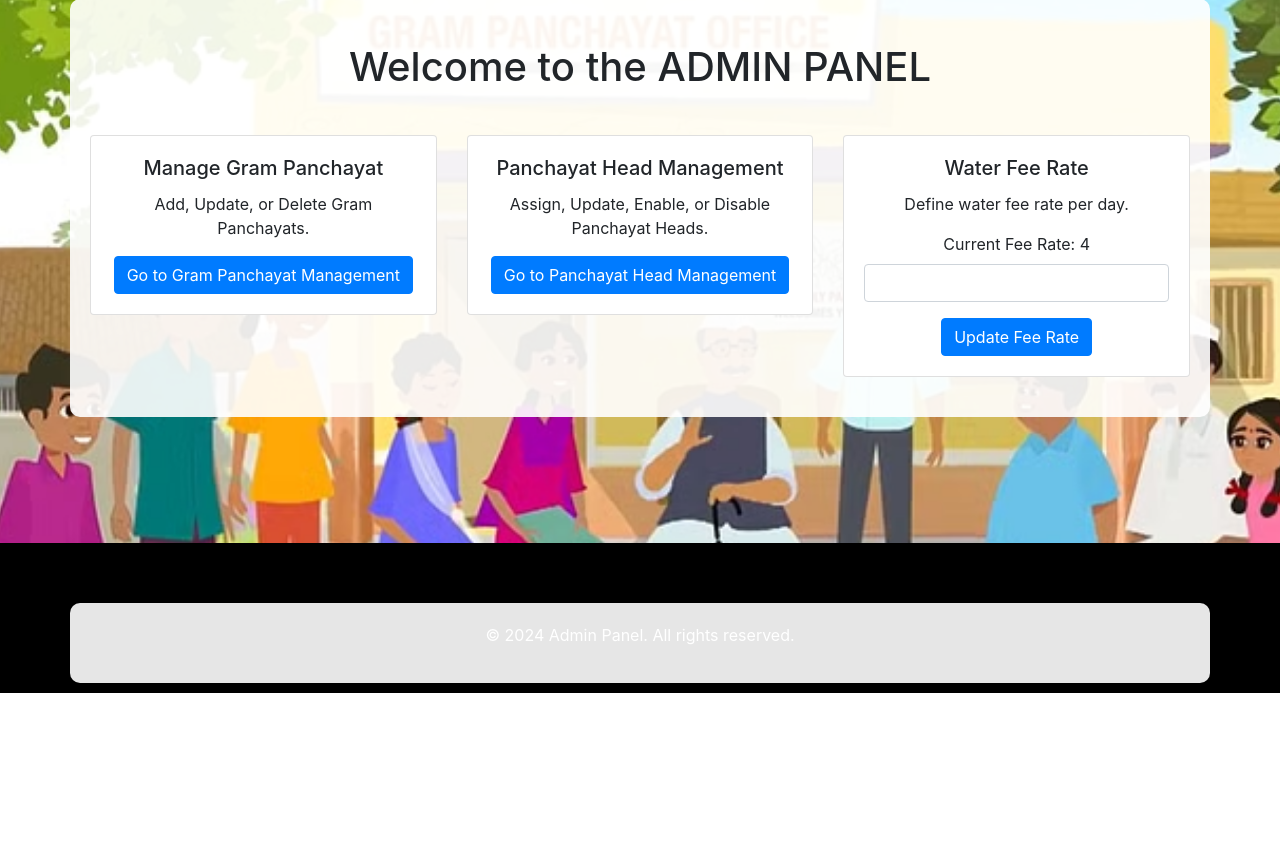
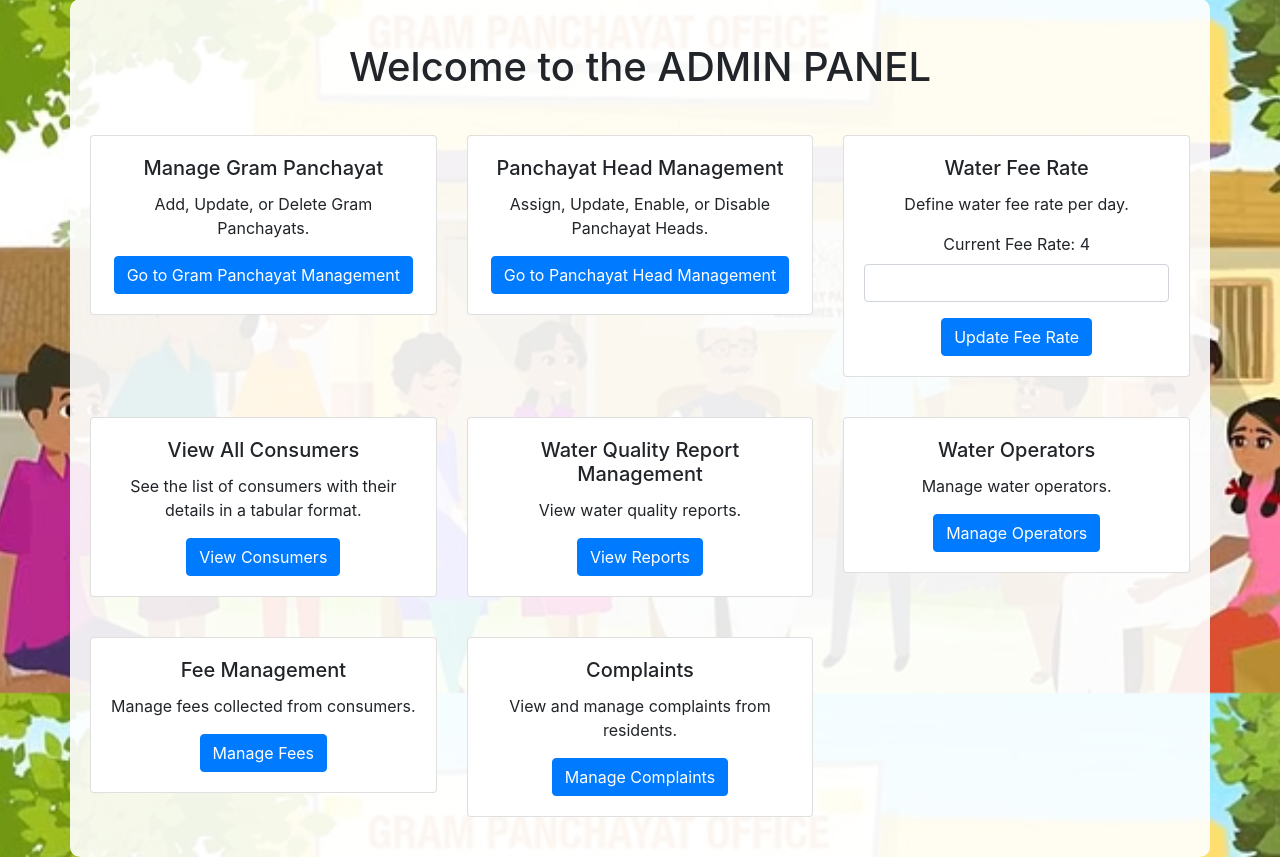
Before and after one commit to bhaskar-nie/Dhulikona_Project, a Django app: page /admin-panel in a window 1280 px wide. Shown: the part 107-964 px from the top of the page. Before the commit the page ends 800 px from the top, so only its background shows below. Run offline with Django 5.2, Linux system fonts and the light colour scheme; a user stored in the database is signed in; data comes from the database, SQL or seed files in the repository; both versions use the stored data as it was after the commit; some libraries are stand-ins or nearby versions.

Commit message:
add subsections to adminpanel

```diff
--- a/dhulikona_project/urls.py
+++ b/dhulikona_project/urls.py
@@ -36,6 +36,7 @@ urlpatterns = [
     path('gram-panchayat-management/', gram_panchayat_management, name='gram_panchayat_management'),
     path('add-panchayat/', add_panchayat, name='add_panchayat'),
     path('assign-panchayat-head/<int:panchayat_id>/', assign_panchayat_head, name='assign_panchayat_head'),
+    path('view-consumers/', view_consumers, name='viewconsumers'),
 ]
 
 # Part A for static files
--- a/water_management/models.py
+++ b/water_management/models.py
@@ -1,5 +1,6 @@
 from django.db import models
 from django.contrib.auth.hashers import make_password
+from django.utils import timezone
 
 # Create your models here.
 
@@ -19,6 +20,8 @@ class Person(models.Model):
     password = models.CharField(max_length=128)  # Password field, will be hashed
     is_enabled = models.BooleanField(default=True)
     gram_panchayat = models.ForeignKey('GramPanchayat', related_name='residents', on_delete=models.SET_NULL, null=True, blank=True)
+    due_days=models.IntegerField(default=0)
+    enable_date = models.DateTimeField(default=timezone.now)
 
     def save(self, *args, **kwargs):
         # Ensure password is hashed before saving
--- a/water_management/templates/adminsite.html
+++ b/water_management/templates/adminsite.html
@@ -47,7 +47,7 @@
                     <a class="nav-link" href="/">Home</a>
                 </li>
                 <li class="nav-item">
-                    <a class="nav-link" href="logout">Logout</a>
+                    <a class="nav-link" href="{% url 'logoutuser' %}">Logout</a>
                 </li>
             </ul>
         </div>
@@ -75,7 +75,7 @@
                     <div class="card-body">
                         <h5 class="card-title">Panchayat Head Management</h5>
                         <p class="card-text">Assign, Update, Enable, or Disable Panchayat Heads.</p>
-                        <a href="/panchayat-head-mgmt" class="btn btn-primary">Go to Panchayat Head Management</a>
+                        <a href="{% url 'panchayatheadmgmt' %}" class="btn btn-primary">Go to Panchayat Head Management</a>
                     </div>
                 </div>
             </div>
@@ -96,15 +96,58 @@
                     </div>
                 </div>
             </div>
+            <!-- View Consumers Option -->
+            <div class="col-md-4 option-card">
+                <div class="card">
+                    <div class="card-body">
+                        <h5 class="card-title">View All Consumers</h5>
+                        <p class="card-text">See the list of consumers with their details in a tabular format.</p>
+                        <a href="{% url 'viewconsumers' %}" class="btn btn-primary">View Consumers</a>
+                    </div>
+                </div>
+            </div>
+            <!-- Water Quality Report Management Option -->
+            <div class="col-md-4 option-card">
+                <div class="card">
+                    <div class="card-body">
+                        <h5 class="card-title">Water Quality Report Management</h5>
+                        <p class="card-text">View water quality reports.</p>
+                        <a href="#" class="btn btn-primary">View Reports</a>
+                    </div>
+                </div>
+            </div>
+            <!-- Water Operators Option -->
+            <div class="col-md-4 option-card">
+                <div class="card">
+                    <div class="card-body">
+                        <h5 class="card-title">Water Operators</h5>
+                        <p class="card-text">Manage water operators.</p>
+                        <a href="#" class="btn btn-primary">Manage Operators</a>
+                    </div>
+                </div>
+            </div>
+            <!-- Fee Management Option -->
+            <div class="col-md-4 option-card">
+                <div class="card">
+                    <div class="card-body">
+                        <h5 class="card-title">Fee Management</h5>
+                        <p class="card-text">Manage fees collected from consumers.</p>
+                        <a href="#" class="btn btn-primary">Manage Fees</a>
+                    </div>
+                </div>
+            </div>
+            <!-- Complaints Management Option -->
+            <div class="col-md-4 option-card">
+                <div class="card">
+                    <div class="card-body">
+                        <h5 class="card-title">Complaints</h5>
+                        <p class="card-text">View and manage complaints from residents.</p>
+                        <a href="#" class="btn btn-primary">Manage Complaints</a>
+                    </div>
+                </div>
+            </div>
         </div>
     </div>
-
-    <!-- Footer -->
-    <footer>
-        <div class="container">
-            <p>&copy; 2024 Admin Panel. All rights reserved.</p>
-        </div>
-    </footer>
 
     <!-- Bootstrap JS -->
     <script src="https://code.jquery.com/jquery-3.5.1.slim.min.js"></script>
--- a/water_management/views.py
+++ b/water_management/views.py
@@ -306,3 +306,8 @@ def assign_panchayat_head(request, panchayat_id):
         'residents': panchayat.residents.filter(person_role='consumer')
     }
     return render(request, 'assign_panchayat_head.html', context)
+
+@login_required(login_url="portal/login/")
+def view_consumers(request):
+    consumers = Person.objects.filter(person_role='consumer').order_by('gram_panchayat__panchayat_name')
+    return render(request, 'view_consumers.html', {'consumers': consumers})
```
Also changed, not shown: water_management/templates/view_consumers.html (added, +95 -0 lines), db.sqlite3, water_management/migrations/0009_person_due_days_person_enable_date.py (added).
